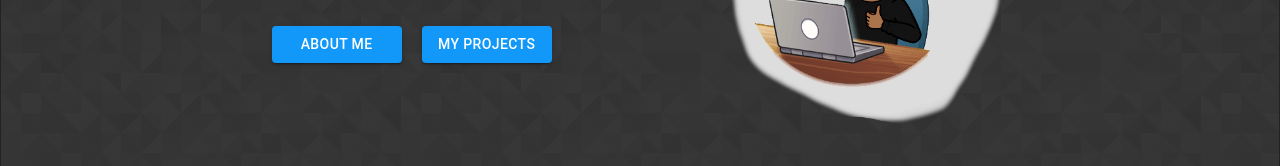
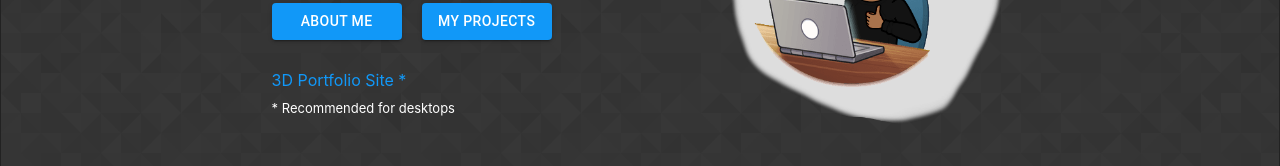
Before and after one commit to moods-1/portfolio, a React (Create React App) app: page / in a window 1280 px wide. Shown: the part 427-593 px from the top of the page. Built offline with nearby package versions, Linux system fonts and the light colour scheme; no server answers.

Commit message:
Add link to 3d portfolio site.

```diff
--- a/src/Pages/Home/Home.jsx
+++ b/src/Pages/Home/Home.jsx
@@ -29,6 +29,16 @@ function Home() {
 						</Button>
 					</NavLink>
 				</div>
+				<div className="portfolio-3d">
+					<a
+						href=' https://carl-3d-portfolio.web.app'
+						target='_blank'
+						rel='noreferrer'
+					>
+						3D Portfolio Site *
+					</a>
+					<p>* Recommended for desktops</p>
+				</div>
 			</div>
 			<div>
 				<img src={Avatar} alt='carl' />
--- a/src/Pages/Home/Home.scss
+++ b/src/Pages/Home/Home.scss
@@ -43,3 +43,12 @@
     }
   }
 }
+.portfolio-3d {
+  a {
+    color: $primary;
+  }
+  p {
+    margin-top: 10px;;
+    font-size: 13px;
+  }
+}
```
